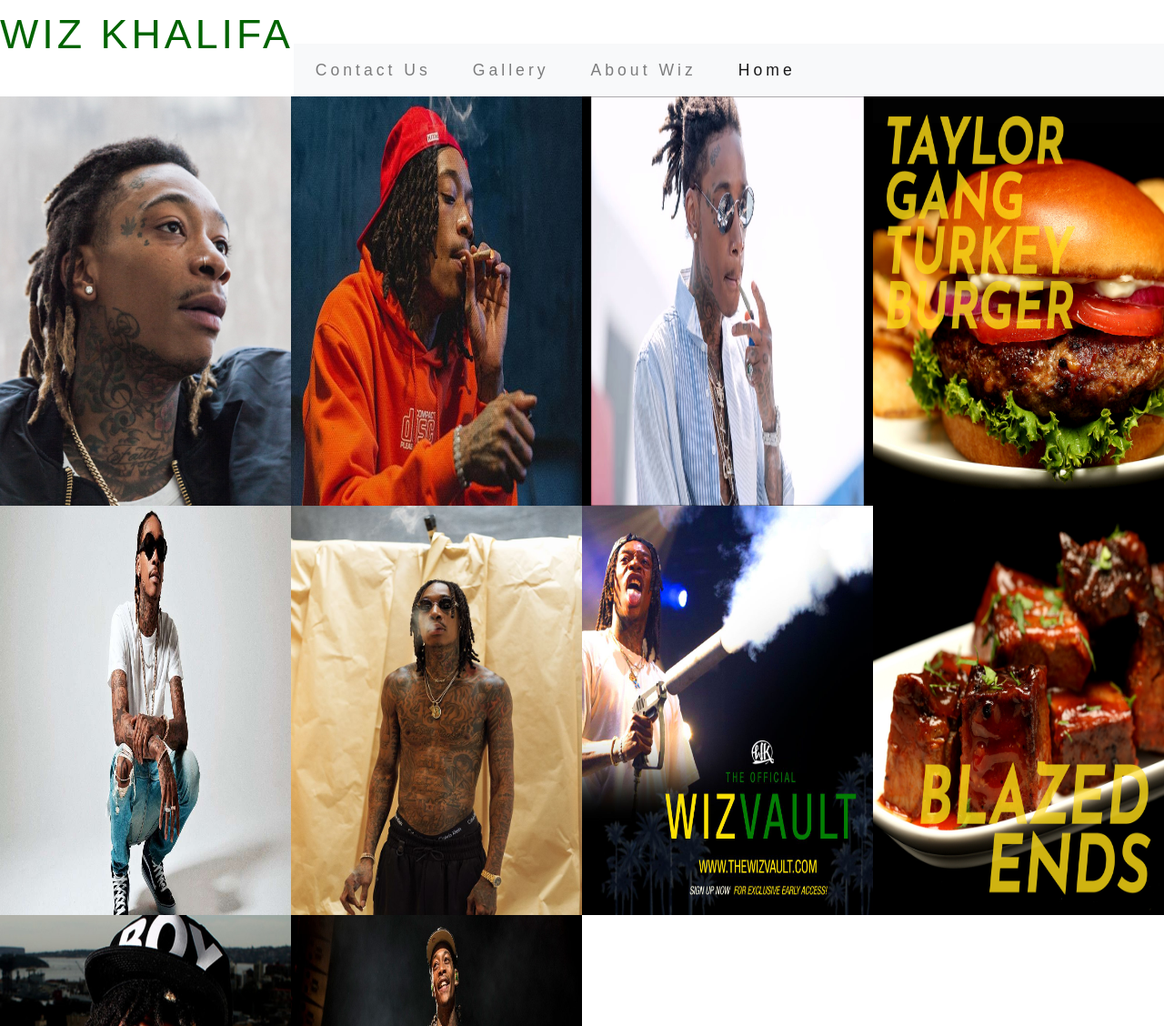
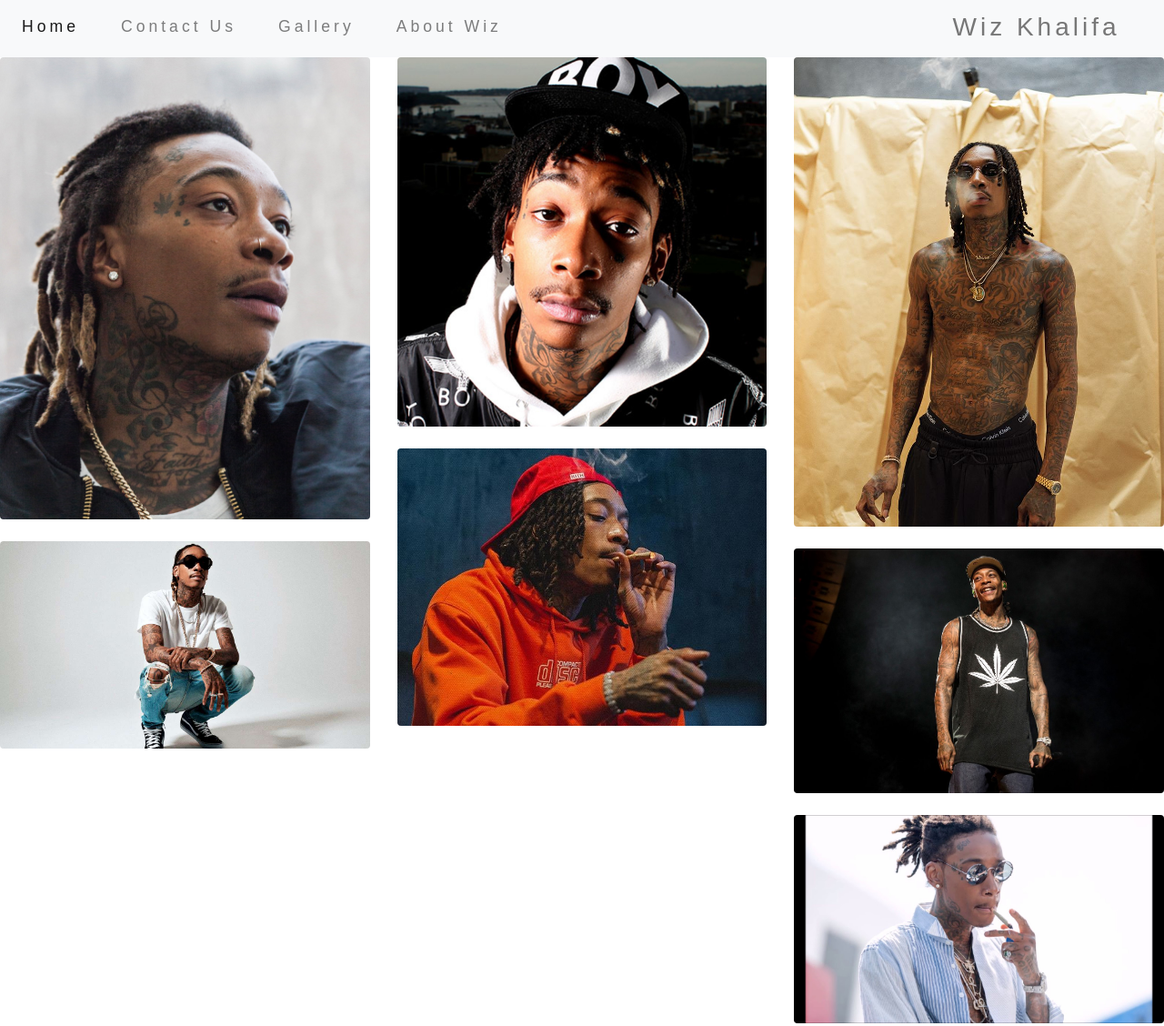
Before and after one commit to tyrinrdev/wiz-khalifa, a plain HTML site: page gallery.html in a window 1280 px wide. Shown: the top 1128 px of the page at 91% size. Drawn offline with nearby package versions, Linux system fonts and the light colour scheme.

Commit message:
Added additional images to gallery

```diff
--- a/gallery.html
+++ b/gallery.html
@@ -16,14 +16,15 @@
 
 <body>
     <header>
-            <a href="index.html"></a>
-            <h2 id="logo">Wiz Khalifa</h2><br><br>
             <nav class="navbar navbar-expand-lg navbar-light bg-light">
                 <button class="navbar-toggler" type="button" data-toggle="collapse" data-target="#navbarSupportedContent" aria-controls="navbarSupportedContent" aria-expanded="false" aria-label="Toggle navigation">
                     <span class="navbar-toggler-icon"></span>
                 </button>
-                    <div class="collapse navbar-collapse " id="navbarSupportedContent">
+                <div class="collapse navbar-collapse" id="navbarSupportedContent">
                     <ul class="navbar-nav font">
+                        <li class="nav-item active ">
+                            <a class="nav-link" href="index.html">Home <span class="sr-only">(current)</span></a>
+                        </li>
                         <li class="nav-item">
                             <a class="nav-link" href="contact.html">Contact Us</a>
                         </li>
@@ -33,14 +34,14 @@
                         <li class="nav-item">
                             <a class="nav-link" href="about-us.html">About Wiz</a>
                         </li>
-                                        <li class="nav-item active ">
-                                        <a class="nav-link" href="index.html">Home <span class="sr-only">(current)</span></a>
+                        <li class="wizlink">
+                            <a href="index.html"><h3>Wiz Khalifa</h3></a>
                         </li>
                     </ul>
                 </div>
             </nav>
     </header>
-    <div class="gallery">
+    <!-- <div class="gallery">
         <img src="./assets/images/wizlike.jpg" alt="Wiz Khalifa headshot" width="600" height="450">
 
         <img src="./assets/images/wiz-khalifa.jpg" alt="Wiz Khalifa" width="600" height="450">
@@ -60,7 +61,75 @@
         <img src="./assets/images/hotbox1.jpeg" alt="Wiz Khalifa delivery service." width="600" height="450">
 
         <img src="./assets/images/hotbox2.jpeg" alt="Wiz Khalifa delivery service." width="600" height="450">
+    </div> -->
+
+    <!-- Gallery -->
+    <div class="row">
+        <div class="col-lg-4 col-md-12 mb-4 mb-lg-0">
+        <img
+            src="./assets/images/wizlike.jpg"
+            class="w-100 shadow-1-strong rounded mb-4"
+            alt=""
+        />
+
+        <img
+            src="./assets/images/wiz-khalifa.jpg"
+            class="w-100 shadow-1-strong rounded mb-4"
+            alt=""
+        />
         </div>
+
+        <div class="col-lg-4 mb-4 mb-lg-0">
+        <img
+            src="./assets/images/wiz_khalifa_photo_by_phil_blatch_newspix_getty_461033569.jpg"
+            class="w-100 shadow-1-strong rounded mb-4"
+            alt=""
+        />
+
+        <img
+            src="./assets/images/wizblood.jpg"
+            class="w-100 shadow-1-strong rounded mb-4"
+            alt=""
+        />
+        </div>
+
+        <div class="col-lg-4 mb-4 mb-lg-0">
+        <img
+            src="./assets/images/wizchill.jpg"
+            class="w-100 shadow-1-strong rounded mb-4"
+            alt=""
+        />
+
+        <img
+            src="./assets/images/wizsmile.jpg"
+            class="w-100 shadow-1-strong rounded mb-4"
+            alt=""
+        />
+        <img
+            src="./assets/images/wizsmoke.jpg"
+            class="w-100 shadow-1-strong rounded mb-4"
+            alt=""
+        />
+        <img
+            src="./assets/images/wizvault.jpg"
+            class="w-100 shadow-1-strong rounded mb-4"
+            alt=""
+        />
+        <img
+            src="./assets/images/hotbox1.jpg"
+            class="w-100 shadow-1-strong rounded mb-4"
+            alt=""
+        />
+        <img
+            src="./assets/images/hotbox2.jpg"
+            class="w-100 shadow-1-strong rounded mb-4"
+            alt=""
+        />
+        </div>
+    </div>
+    <!-- Gallery -->
+
+
     <footer>
         <div class="col">
             <a target="_blank" href="www.facebook.com">
```
Lines whose indentation alone changed are shown as unchanged.
